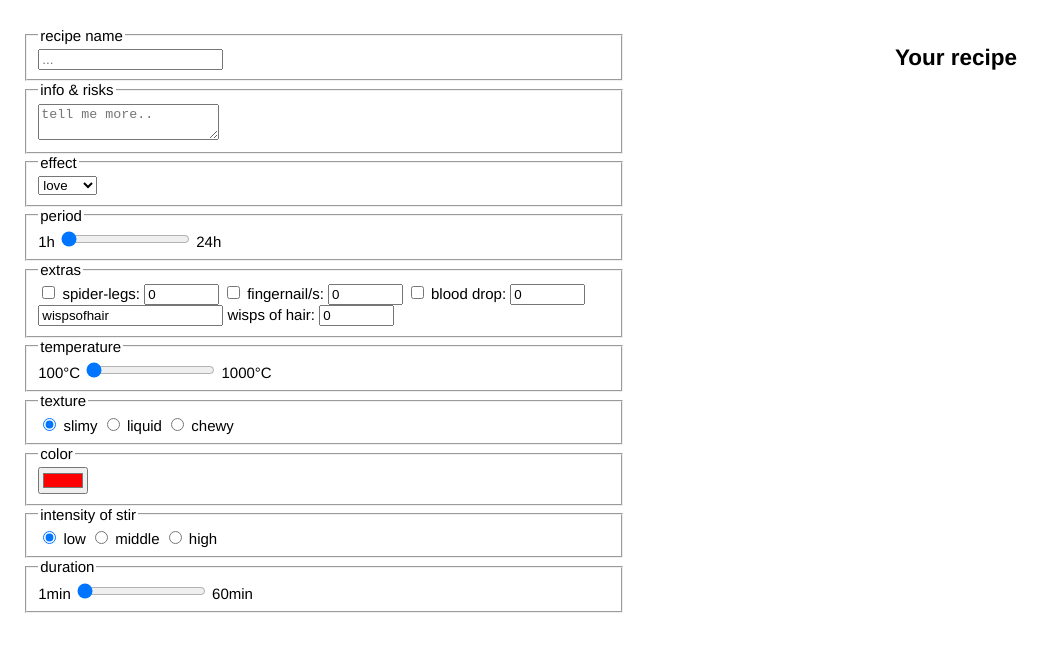
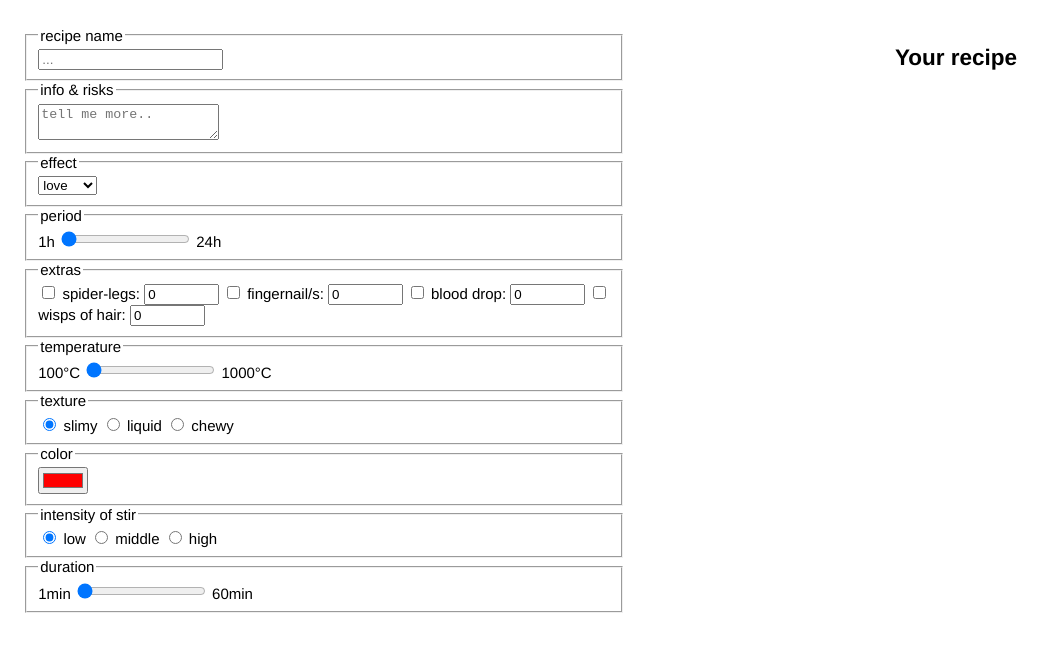
Before and after one commit to annasophiawagner/EIA2.github.io, a plain HTML site: page Aufgabe 3/witchescaldronFormular.html in a window 1280 px wide. Shown: the part 95-746 px from the top of the page, without its empty margins (0-1055 px from the left). Drawn offline with Linux system fonts and the light colour scheme.

Commit message:
git commit -m "fehlermeldung"

```diff
--- a/Aufgabe 3/witchescaldronFormular.html
+++ b/Aufgabe 3/witchescaldronFormular.html
@@ -77,7 +77,7 @@
 
                 <input type="number" name="Amount" class="amount" step="1" min="0" max="10" value="0" />
 
-                <input type="checkboy" name="Extra" class="ingredients" id="wispsofhair" value="wispsofhair" price="25">
+                <input type="checkbox" name="Extra" class="ingredients" id="wispsofhair" value="wispsofhair" price="25">
                 <label for="">wisps of hair:</label>
 
                 <input type="number" name="Amount" class="amount" step="1" min="0" max="10" value="0" />
```
